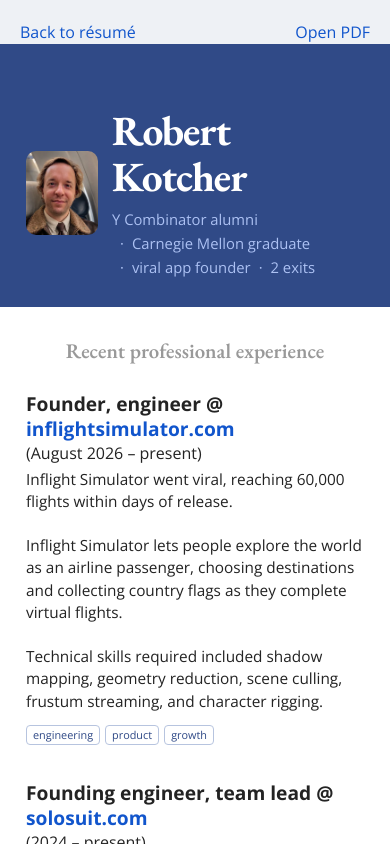
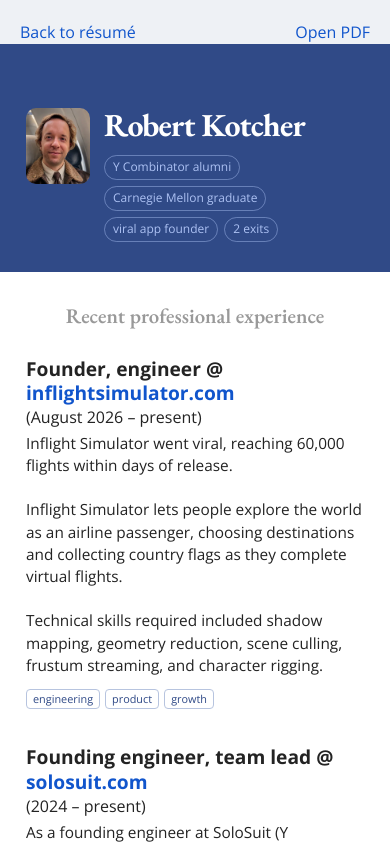
Before and after one commit to robertkotcher/robertkotcher.com, a Next.js app: page /print in a window 390 px wide. Shown: the top 844 px of the page. Built offline with nearby package versions, Linux system fonts and the light colour scheme.

Commit message:
Use responsive header highlight pills on smaller screens

```diff
--- a/app/globals.css
+++ b/app/globals.css
@@ -208,3 +208,23 @@
 .qr-project .resume-qr { transform: translateX(-9.7561%); }
 .research-item .resume-qr[src*="paper-0"] { transform: translateX(-7.5472%); }
 .research-item .resume-qr[src*="paper-1"] { transform: translateX(-8.1633%); }
+
+/* Keep complete highlights together as compact badges on narrower screens. */
+@media screen and (max-width: 1100px) {
+  .identity .identity-highlights { gap: 7px; font-size: .85rem; line-height: 1.4; }
+  .identity-highlights span { border: 1px solid rgba(172,193,243,.45); border-radius: 999px; padding: 4px 10px; }
+  .identity-highlights span + span::before { content: none; }
+}
+@media screen and (max-width: 600px) {
+  .header-person { align-items: flex-start; gap: 14px; }
+  .identity h1 { font-size: clamp(2rem, 8vw, 2.6rem); }
+  .identity .identity-highlights { font-size: .75rem; gap: 6px; margin-top: 12px; }
+  .identity-highlights span { padding: 3px 8px; }
+  .header-portrait { flex-basis: 64px; height: 76px; }
+}
+@media screen and (max-width: 380px) {
+  .resume-header { padding-inline: 18px; }
+  .header-person { gap: 10px; }
+  .header-portrait { flex-basis: 56px; height: 66px; }
+  .identity .identity-highlights { font-size: .7rem; }
+}
```
